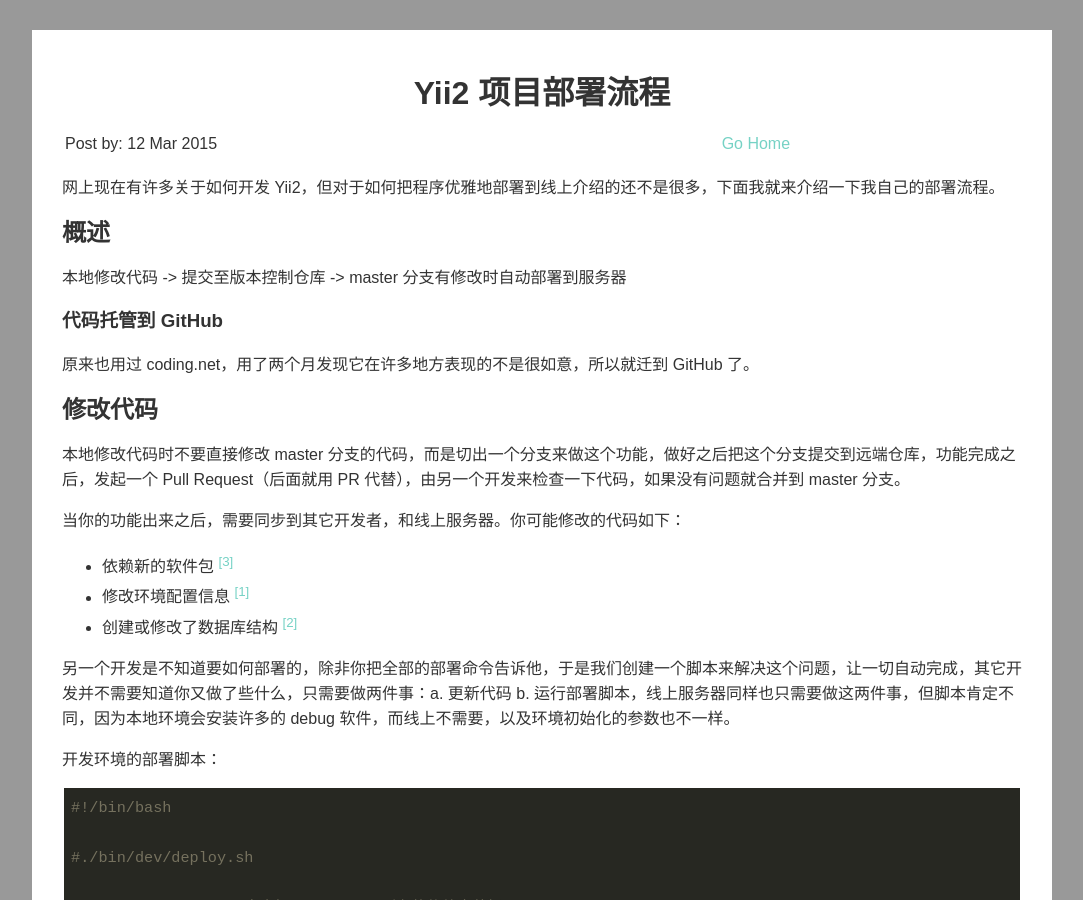
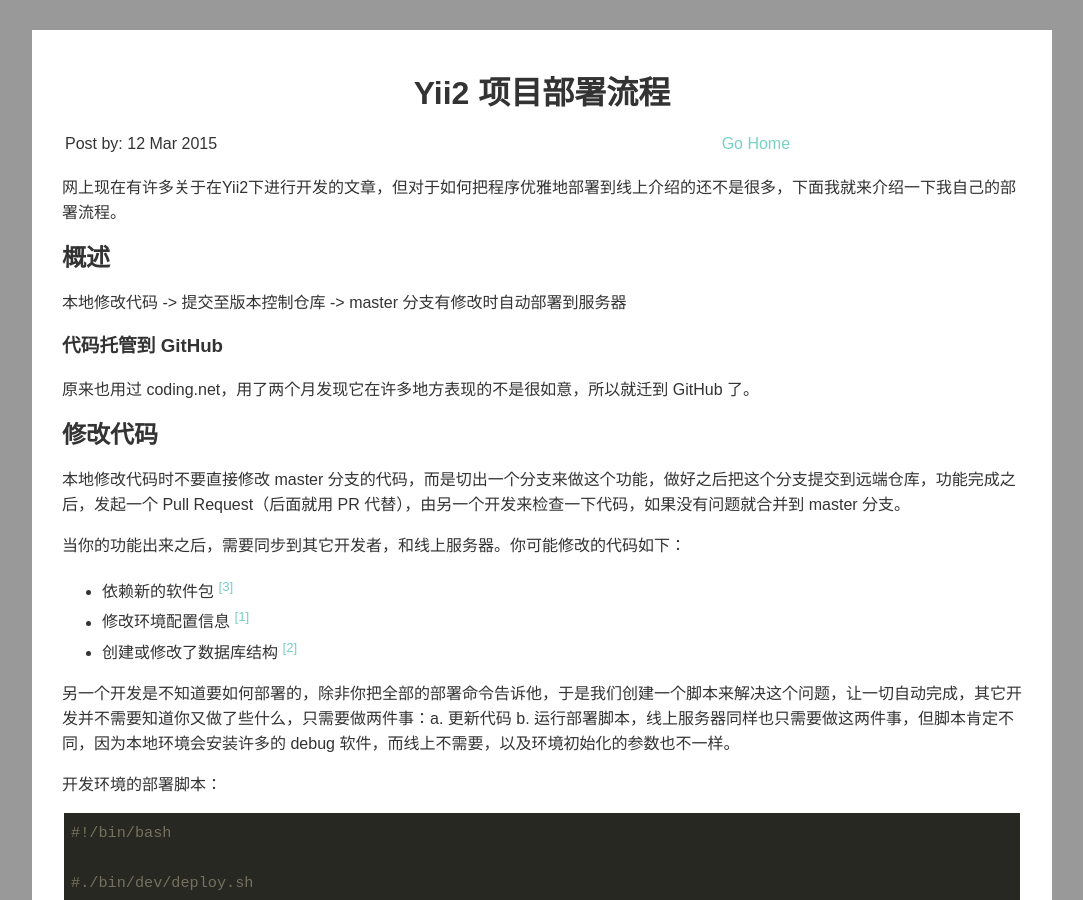
Before and after one commit to dcb9/dcb9.github.io, a Jekyll site: the page built from _posts/2015-03-12-yii2-project-deploy.md, in a window 1280 px wide and 900 px high. Shown: the whole window, without its empty margins (98-1181 px from the left). Built offline with Jekyll 4.4.1, drawn with Linux system fonts in a browser that asks for light colours; Markdown is read by kramdown in place of the engine named in the settings.

Commit message:
感谢阿龙指出毛病 @waltye

```diff
--- a/_posts/2015-03-12-yii2-project-deploy.md
+++ b/_posts/2015-03-12-yii2-project-deploy.md
@@ -4,7 +4,7 @@
 categories: 工作 Yii
 ---
 
-网上现在有许多关于如何开发 Yii2，但对于如何把程序优雅地部署到线上介绍的还不是很多，下面我就来介绍一下我自己的部署流程。
+网上现在有许多关于在Yii2下进行开发的文章，但对于如何把程序优雅地部署到线上介绍的还不是很多，下面我就来介绍一下我自己的部署流程。
 
 ## 概述
 
```
